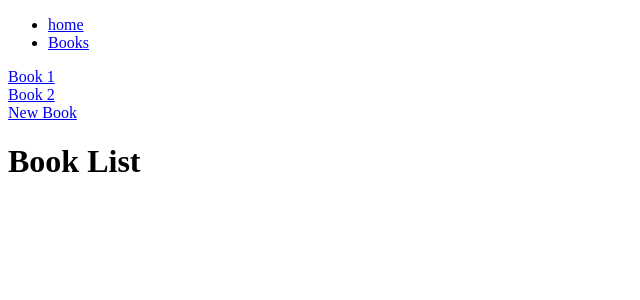
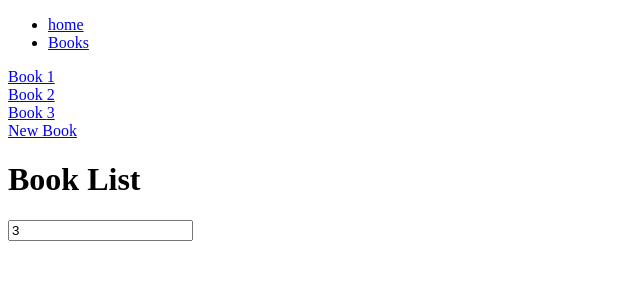
Before and after one commit to kasiakor/react-router-v6, a React (Vite) app: page /books in a window 1280 px wide. Shown: the top 300 px of the page, without its empty margins (0-640 px from the left). Built offline with nearby package versions, Linux system fonts and the light colour scheme.

Commit message:
add usesearchparams to set url params

```diff
--- a/src/BookLayout.jsx
+++ b/src/BookLayout.jsx
@@ -1,14 +1,24 @@
-import { Link, Outlet } from "react-router-dom";
+import { Link, Outlet, useSearchParams } from "react-router-dom";
 
 const BookLayout = () => {
+  const [searchParams, setSearchParams] = useSearchParams({ n: 3 });
+  console.log(searchParams.get("n"));
+  const number = searchParams.get("n");
   return (
     <>
       <Link to="/books/1">Book 1</Link>
       <br />
       <Link to="/books/2">Book 2</Link>
       <br />
+      <Link to={`/books/${number}`}>Book {number}</Link>
+      <br />
       <Link to="/books/new">New Book</Link>
       <Outlet context={{ book: "review" }} />
+      <input
+        type="number"
+        value={number}
+        onChange={(e) => setSearchParams({ n: e.target.value })}
+      />
     </>
   );
 };
```
